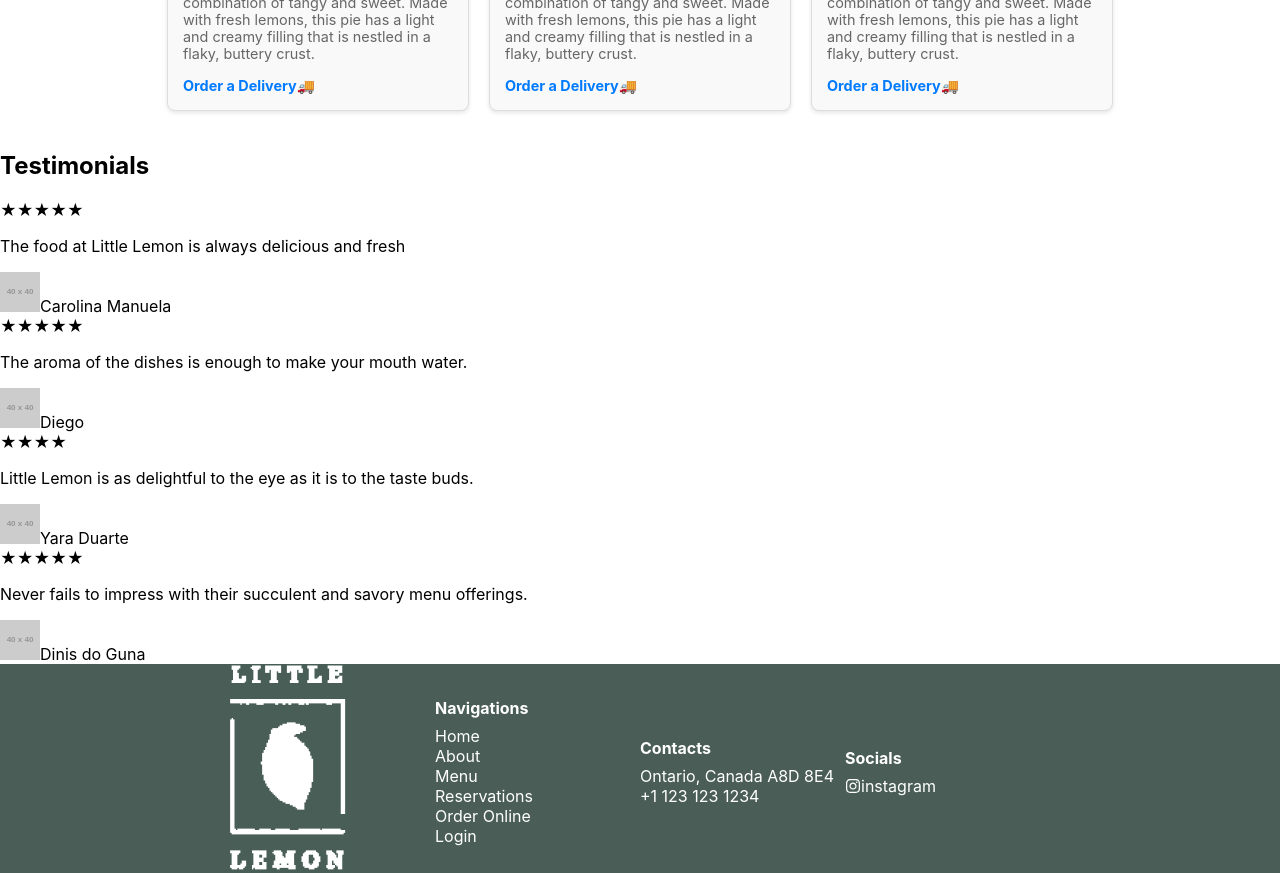
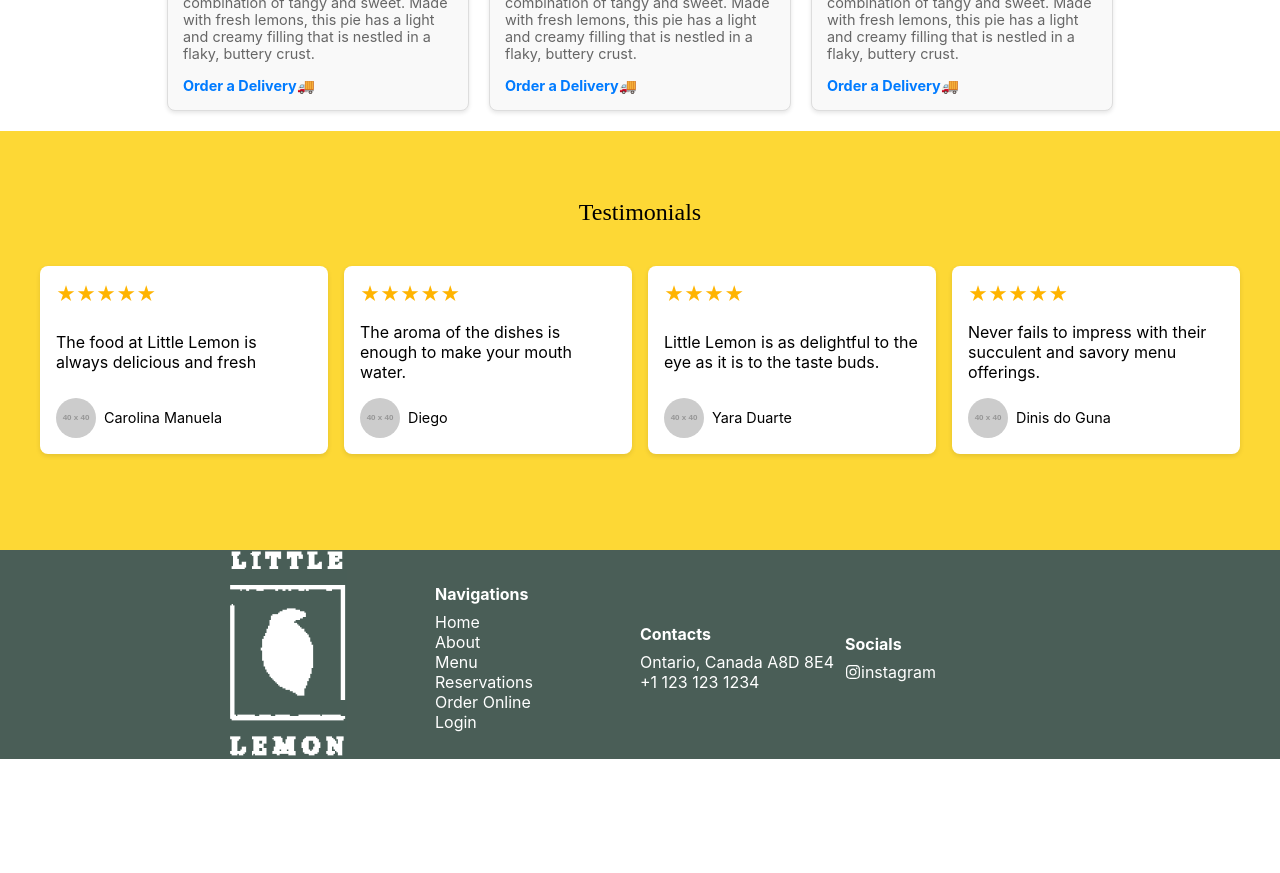
Before and after one commit to Beulah-Priscilla/restaurant-app, a React (Create React App) app: page / in a window 1280 px wide. Shown: the part 860-1733 px from the top of the page. After the commit the page ends 1619 px from the top, so only its background shows below. Built offline with nearby package versions, Linux system fonts and the light colour scheme.

Commit message:
Finished implementing Testimonials Section

```diff
--- a/src/Components/Main/CustomersSay/CustomersSay.css
+++ b/src/Components/Main/CustomersSay/CustomersSay.css
@@ -0,0 +1,60 @@
+.customers-say {
+  background-color: #fdd835;
+  padding: 3rem 1rem 6rem 1rem;
+  display: flex;
+  flex-direction: column;
+  align-items: center;
+  gap: 1rem;
+}
+
+.title {
+  font-size: 1.5rem;
+  font-weight: normal;
+  font-family: serif;
+  margin-bottom: 1.5rem;
+  text-align: center;
+}
+
+.testimonials-container {
+  display: flex;
+  flex-wrap: nowrap;
+  gap: 1rem;
+  max-width: 1200px;
+  justify-content: space-between;
+}
+
+
+.testimonial-card {
+  background-color: white;
+  border-radius: 8px;
+  padding: 1rem;
+  flex: 1 1 calc(25% - 1rem);
+  max-width: 300px;
+  min-width: 200px;
+  box-shadow: 0 2px 5px rgba(0, 0, 0, 0.1);
+  text-align: left;
+  display: flex;
+  flex-direction: column;
+  justify-content: space-between;
+}
+
+.stars{
+  color: #ffb400;
+  font-size: 1.2rem;
+}
+
+.author{
+  display: flex;
+  align-items: center;
+  gap: 0.5rem;
+}
+
+.author img {
+  border-radius: 50%;
+  width: 40px;
+  height: 40px;
+}
+
+.author span{
+  font-size: 0.9rem;
+}
```
